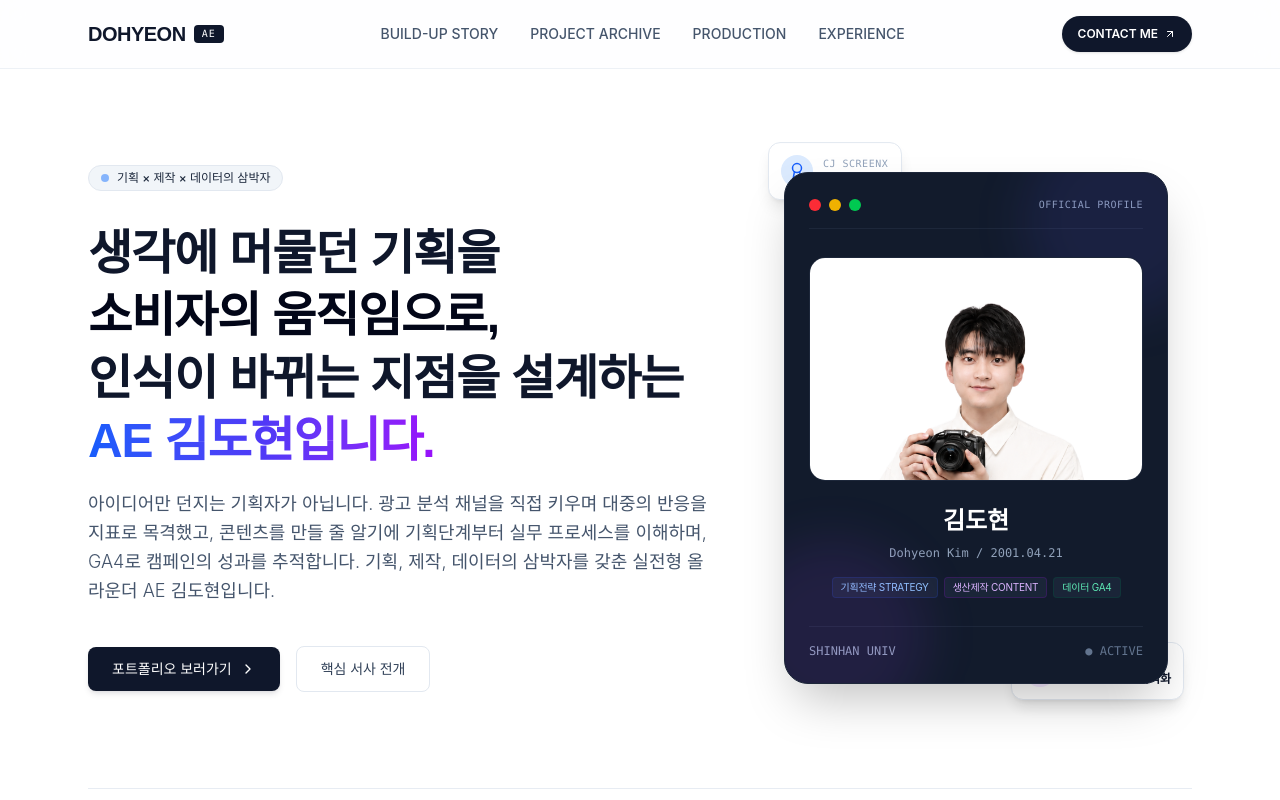
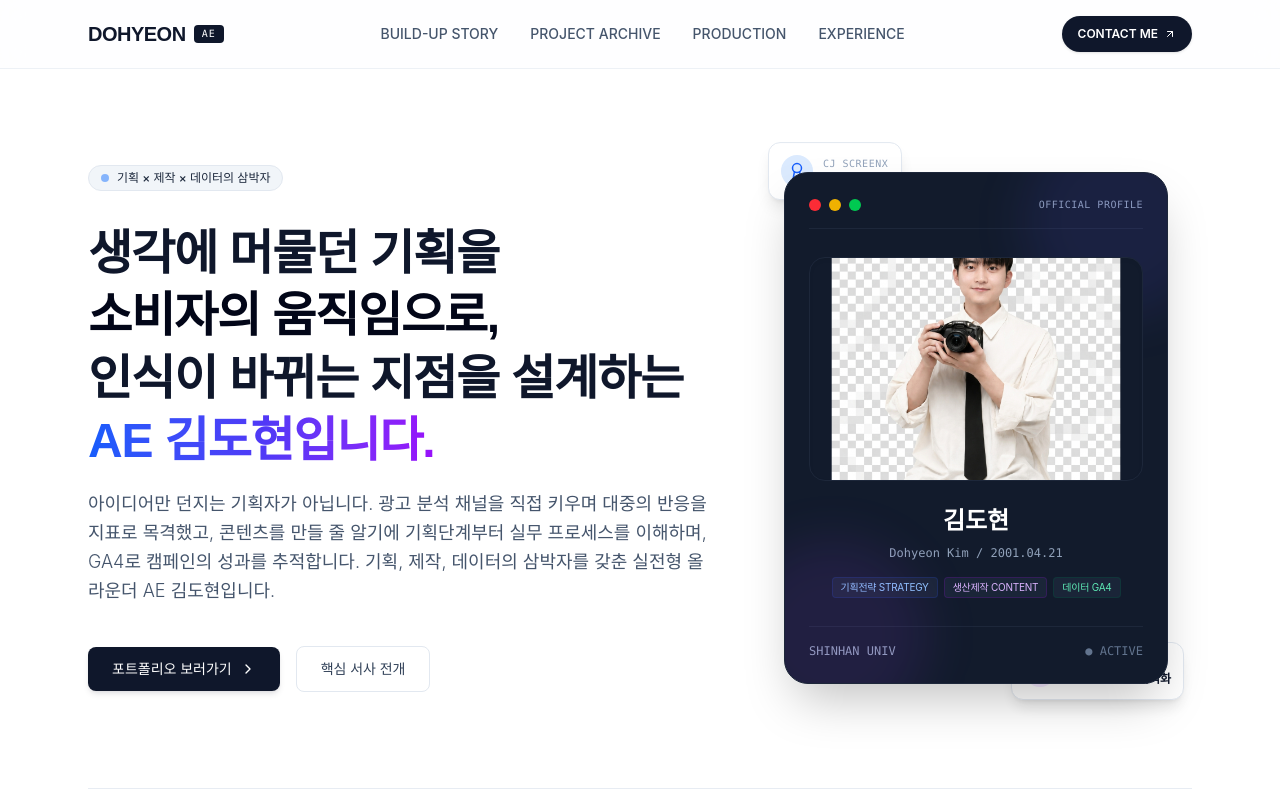
Before and after one commit to adsuper04214-droid/my-portfolio, a React (Vite) app: page / in a window 1280 px wide. Shown: the top 800 px of the page. Built offline with nearby package versions, Linux system fonts and the light colour scheme; a web font is replaced by a local one.

Commit message:
Add files via upload

```diff
--- a/src/App.tsx
+++ b/src/App.tsx
@@ -235,7 +235,7 @@ export default function App() {
                       <img
                         src={profilePhoto}
                         alt="김도현 프로필"
-                        className="w-full h-full object-cover object-top scale-100"
+                        className="w-full h-full object-contain object-bottom scale-[1.3] origin-bottom select-none"
                       />
                     </div>
                   </div>
```
Also changed, not shown: src/profile.png.
